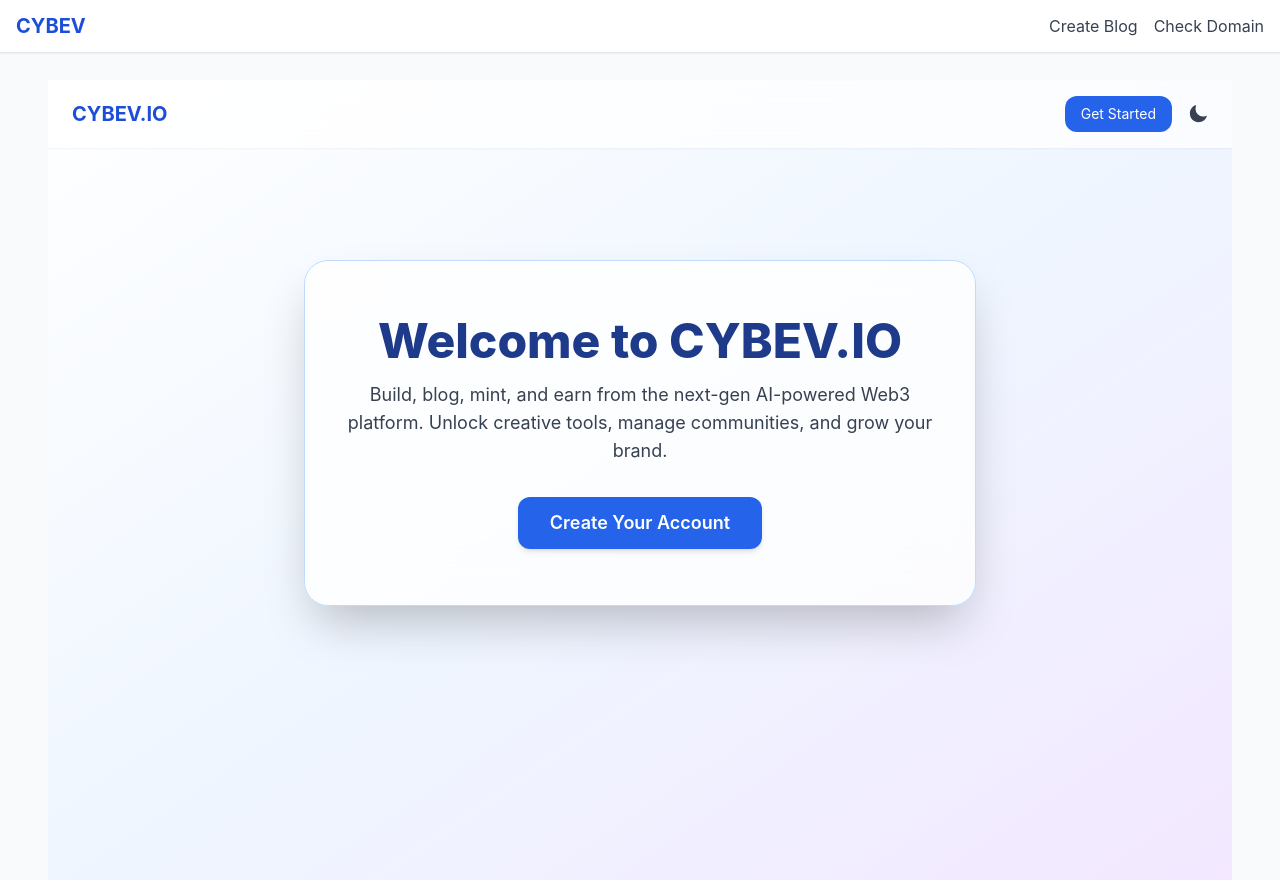
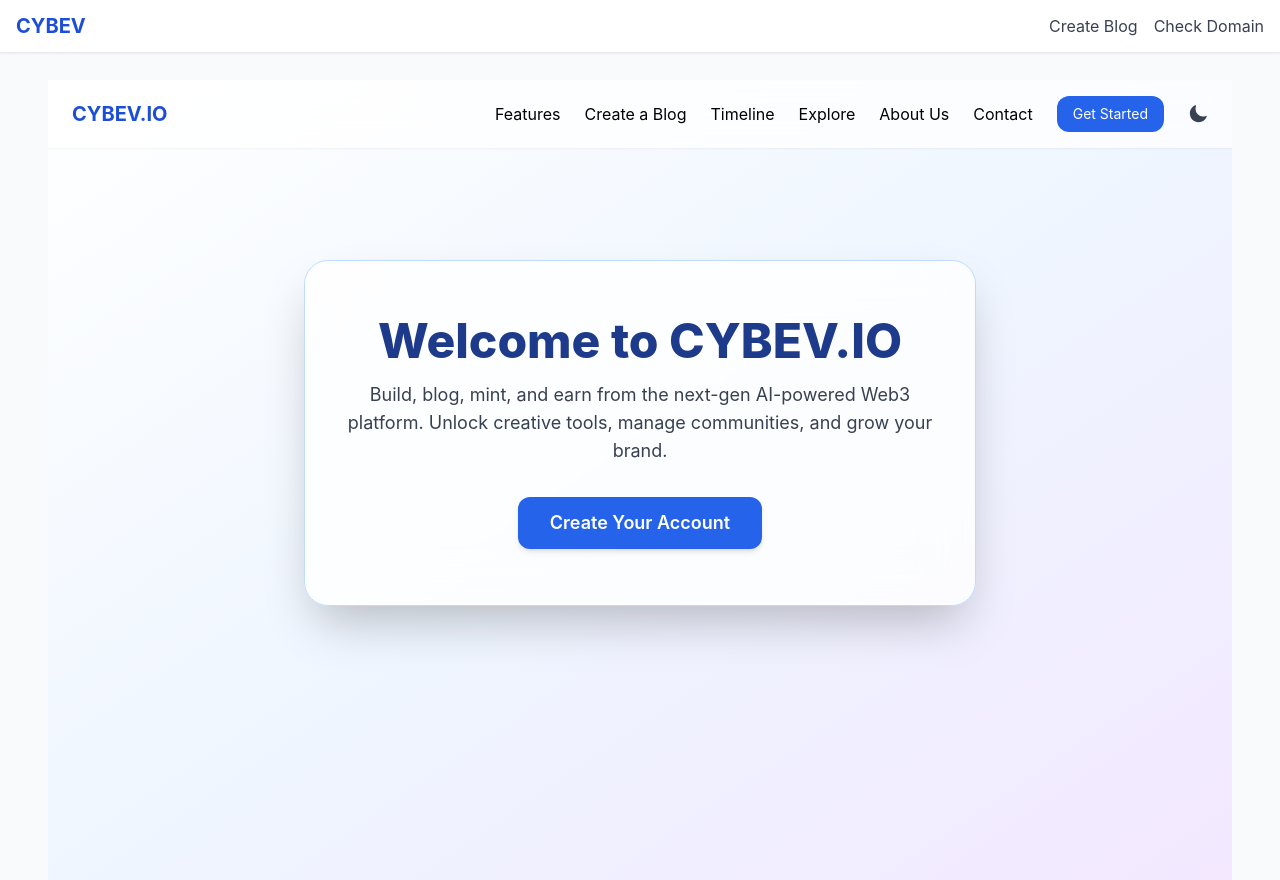
Before and after one commit to cybev1/cybev-frontend, a Next.js app: page / in a window 1280 px wide. Built offline with nearby package versions, Linux system fonts and the light colour scheme.

Commit message:
Add files via upload

```diff
--- a/pages/index.jsx
+++ b/pages/index.jsx
@@ -3,7 +3,8 @@ import { useRouter } from 'next/router';
 import { motion } from 'framer-motion';
 import Head from 'next/head';
 import { useState, useEffect } from 'react';
-import { MoonIcon, SunIcon } from '@heroicons/react/24/solid';
+import { MoonIcon, SunIcon, Bars3Icon, XMarkIcon } from '@heroicons/react/24/solid';
+import Link from 'next/link';
 
 const SeoHead = () => (
   <Head>
@@ -21,6 +22,7 @@ const SeoHead = () => (
 export default function Home() {
   const router = useRouter();
   const [theme, setTheme] = useState('light');
+  const [menuOpen, setMenuOpen] = useState(false);
 
   useEffect(() => {
     document.documentElement.classList.toggle('dark', theme === 'dark');
@@ -28,9 +30,7 @@ export default function Home() {
 
   const handleGetStarted = () => {
     const ref = router.query.ref;
-    if (ref) {
-      localStorage.setItem('cybev_ref', ref);
-    }
+    if (ref) localStorage.setItem('cybev_ref', ref);
     router.push('/register');
   };
 
@@ -38,23 +38,42 @@ export default function Home() {
     <>
       <SeoHead />
       <div className="min-h-screen bg-gradient-to-br from-white via-blue-50 to-purple-100 dark:from-gray-900 dark:via-gray-800 dark:to-black transition duration-500 overflow-hidden">
-        <nav className="w-full flex justify-between items-center px-6 py-4 shadow-sm backdrop-blur-md bg-white/70 dark:bg-black/70">
+        <nav className="w-full flex justify-between items-center px-6 py-4 shadow-sm backdrop-blur-md bg-white/70 dark:bg-black/70 relative z-50">
           <div className="text-xl font-bold text-blue-700 dark:text-white">CYBEV.IO</div>
-          <div className="flex items-center gap-4">
-            <button
-              onClick={handleGetStarted}
-              className="px-4 py-2 rounded-xl text-sm bg-blue-600 text-white hover:bg-blue-700"
-            >
-              Get Started
-            </button>
+
+          <div className="md:flex hidden items-center gap-6">
+            <Link href="/features" className="nav-link">Features</Link>
+            <Link href="/setup" className="nav-link">Create a Blog</Link>
+            <Link href="/timeline" className="nav-link">Timeline</Link>
+            <Link href="/explore" className="nav-link">Explore</Link>
+            <Link href="/about" className="nav-link">About Us</Link>
+            <Link href="/contact" className="nav-link">Contact</Link>
+            <button onClick={handleGetStarted} className="px-4 py-2 rounded-xl bg-blue-600 text-white text-sm hover:bg-blue-700">Get Started</button>
             <button onClick={() => setTheme(theme === 'light' ? 'dark' : 'light')}>
-              {theme === 'dark' ? (
-                <SunIcon className="w-5 h-5 text-yellow-400" />
-              ) : (
-                <MoonIcon className="w-5 h-5 text-gray-700" />
-              )}
+              {theme === 'dark' ? <SunIcon className="w-5 h-5 text-yellow-400" /> : <MoonIcon className="w-5 h-5 text-gray-700" />}
             </button>
           </div>
+
+          <div className="md:hidden flex items-center gap-3">
+            <button onClick={() => setTheme(theme === 'light' ? 'dark' : 'light')}>
+              {theme === 'dark' ? <SunIcon className="w-5 h-5 text-yellow-400" /> : <MoonIcon className="w-5 h-5 text-gray-700" />}
+            </button>
+            <button onClick={() => setMenuOpen(!menuOpen)}>
+              {menuOpen ? <XMarkIcon className="w-6 h-6 text-gray-800 dark:text-white" /> : <Bars3Icon className="w-6 h-6 text-gray-800 dark:text-white" />}
+            </button>
+          </div>
+
+          {menuOpen && (
+            <div className="absolute top-16 left-0 w-full bg-white dark:bg-gray-900 flex flex-col items-start gap-4 p-6 shadow-lg z-40 md:hidden">
+              <Link href="/features" className="nav-link">Features</Link>
+              <Link href="/setup" className="nav-link">Create a Blog</Link>
+              <Link href="/timeline" className="nav-link">Timeline</Link>
+              <Link href="/explore" className="nav-link">Explore</Link>
+              <Link href="/about" className="nav-link">About Us</Link>
+              <Link href="/contact" className="nav-link">Contact</Link>
+              <button onClick={handleGetStarted} className="w-full px-4 py-2 mt-2 rounded-xl bg-blue-600 text-white text-sm hover:bg-blue-700">Get Started</button>
+            </div>
+          )}
         </nav>
 
         <div className="flex flex-col justify-center items-center text-center px-6 py-28 space-y-8">
```
